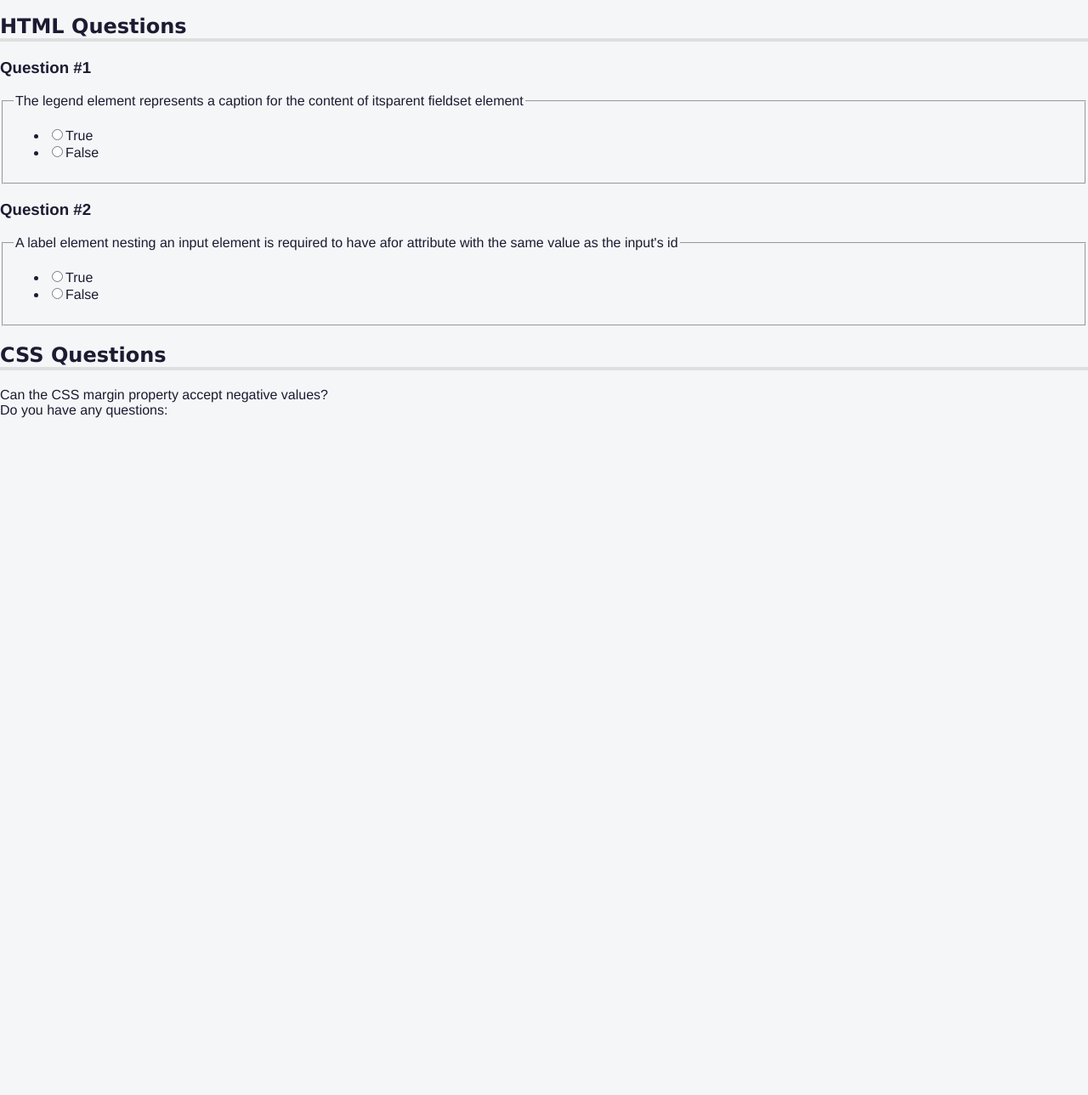
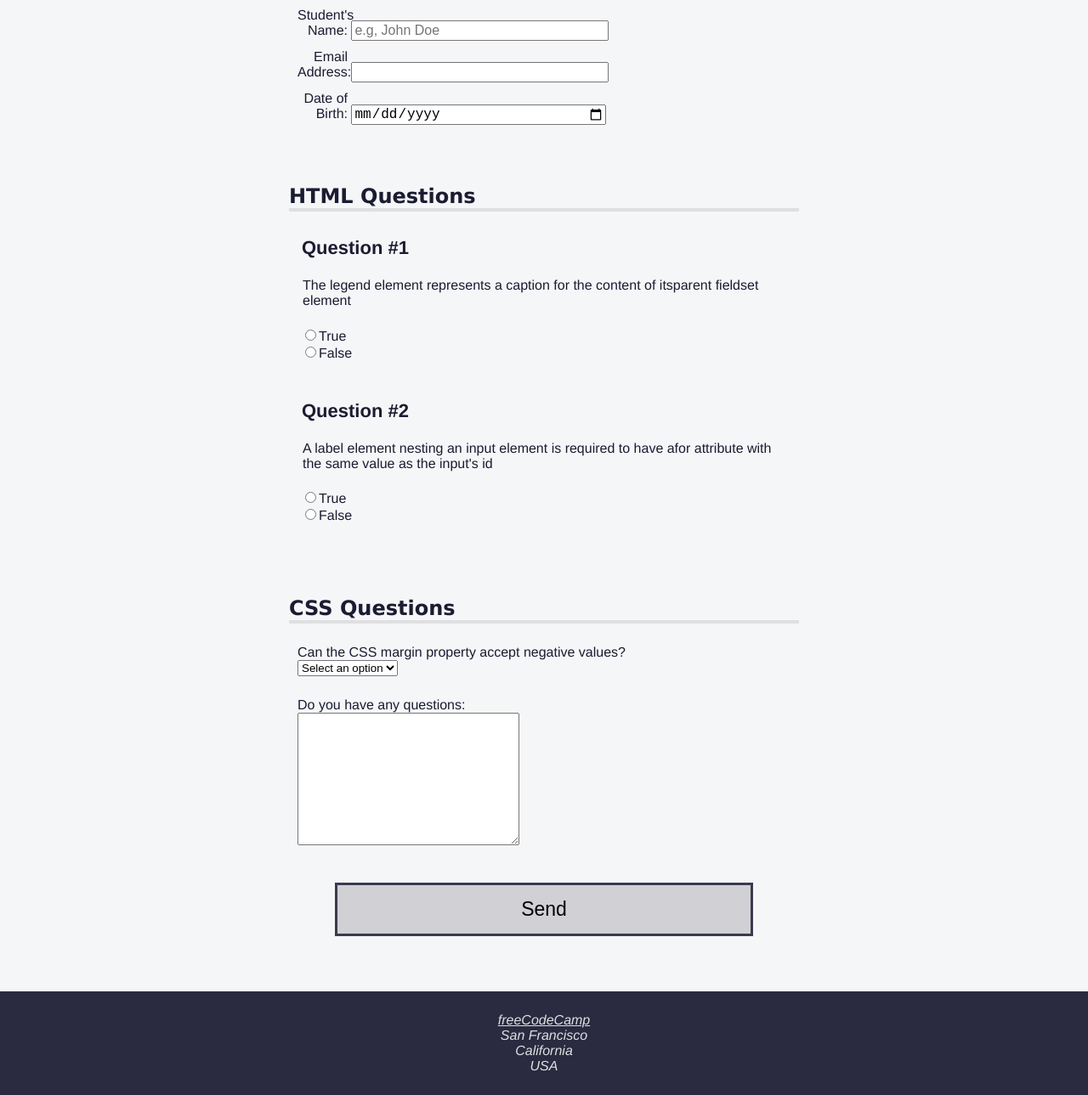
Before and after one commit to Mujtaba0536y/Web, a website: page quiz.html in a window 1280 px wide. Shown: the part 188-1477 px from the top of the page at 85% size. Before the commit the page ends 800 px from the top, so only its background shows below. Drawn offline with Linux system fonts and the light colour scheme.

Commit message:
Quiz Page: Completed

```diff
--- a/css/quiz.css
+++ b/css/quiz.css
@@ -1,3 +1,9 @@
+@media(prefers-reduced-motion: no-preference) {
+  *{
+  scroll-behavior: smooth;
+}
+}
+
 body {
   background: #f5f6f7;
   color: #1b1b32;
@@ -7,6 +13,8 @@ body {
 
 header{
     display: flex;
+    justify-content: space-between;
+    align-items: center;
     width: 100%;
     height: 50px;
     background-color: #1b1b32;
@@ -22,6 +30,20 @@ header{
 h1{
     color: #f1be32;
     font-size: min(5vw, 1.2em);
+    text-align: center;
+}
+
+main{
+  padding: 25px;
+}
+
+section{
+  max-width: 600px;
+  width: 80%;
+  margin-top: 0;
+  margin-left: auto;
+  margin-right: auto;
+  margin-bottom: 10px;
 }
 
 nav {
@@ -30,21 +52,89 @@ nav {
   height: 50px;
 }
 
-nav > ul{
+nav > ul {
   display: flex;
   justify-content: space-evenly;
+  flex-wrap: wrap;
+  align-items: center;
+  padding-inline-start: 0;
+  margin-block: 0;
+  height: 100%;
 }
 
-h1,h2{
+h1,
+h2{
   font-family: Verdana, Geneva, Tahoma, sans-serif;
 }
 
-h2{
+h2 {
   border-bottom: 4px solid #dfdfe2;
+  padding-top: 60px;
+  margin-top: 0;
+}
+
+h3{
+   margin-top: 5px;
+padding-left: 15px;
+font-size: 1.375rem;
 }
 
 h3::before{
   content:"Question #";
+}
+
+.question{
+  border: none;
+  padding-bottom: 0;
+  text-decoration: none;
+}
+
+.answers-list{
+  list-style: none;
+  padding: 0;
+}
+
+.info{
+  padding-top: 10px;
+  padding-left: 10px;
+  padding-bottom: 0;
+  padding-right: 0;
+}
+
+.formrow{
+  margin-top: 10px;
+  padding-left: 10px;
+  padding-right: 10px;
+  padding-top: 0;
+  padding-bottom: 0;
+}
+
+input{
+  font-size: 1rem;
+}
+
+.info >input {
+  width: 50%;
+  text-align: left;
+}
+
+.info > input,
+ .info > label {
+  display: inline-block;
+}
+
+.info > label{
+  width: 10%;
+  min-width: 55px;
+  text-align: right;
+}
+
+.question-block{
+  text-align: left;
+  display: block;
+  width: 100%;
+  margin-top: 20px;
+  padding-top: 5px;
 }
 
 .sr-only{
@@ -58,3 +148,47 @@ h3::before{
   white-space: nowrap;
   border: 0;
 }
+
+nav > ul > li {
+  color: #dfdfe2;
+  margin: 0 0.2rem;
+  padding: 0.2rem;
+  display: block;
+}
+
+li a{
+  text-decoration: none;
+  color: inherit;
+}
+
+nav > ul > li:hover{
+  background-color: #dfdfe2;
+  color: #1b1b32;
+  cursor: pointer;
+}
+
+input[type=submit]{
+  display: block;
+  margin: 40px auto;
+  width: 40%;
+  padding: 15px;
+  font-size: 1.438rem;
+  background: #d0d0d5;
+  border: 3px solid #3b3b4f;
+}
+
+footer{
+  display: Flex;
+  justify-content: center;
+  background-color: #2a2a40;
+}
+
+footer,
+footer a {
+  color: #dfdfe2;
+}
+
+address{
+  text-align: center;
+  padding: 25px;
+}
--- a/quiz.html
+++ b/quiz.html
@@ -92,21 +92,35 @@
                 <div class="formrow">
 
                     <div class="question-block">
-                        <label for="">Can the CSS margin property accept negative values?</label>
+                        <label for="select">Can the CSS margin property accept negative values?</label>
                     </div>
                     <div class="answer">
-
+                        <select name="Select" id="select" required>
+                            <option value="">Select an option</option>
+                            <option value="yes">Yes</option>
+                            <option value="no">No</option>
+                        </select>
                     </div>
 
                     <div class="question-block">
-                        <label for="">Do you have any questions:</label>
+                        <label for="textarea">Do you have any questions:</label>
                     </div>
-                    <div class="answer"></div>
+                    <div class="answer">
+                        <textarea name="Textarea" id="textarea" cols="30" rows="10"></textarea>
+                    </div>
 
                 </div>
             </section>
-
+            <input type="submit" value="Send">
         </form>
     </main>
+    <footer>
+        <address>
+             <a href="https://freecodecamp.org" target="_blank">freeCodeCamp</a><br />
+            San Francisco<br />
+            California<br />
+            USA
+        </address>
+    </footer>
 </body>
 </html>
```
